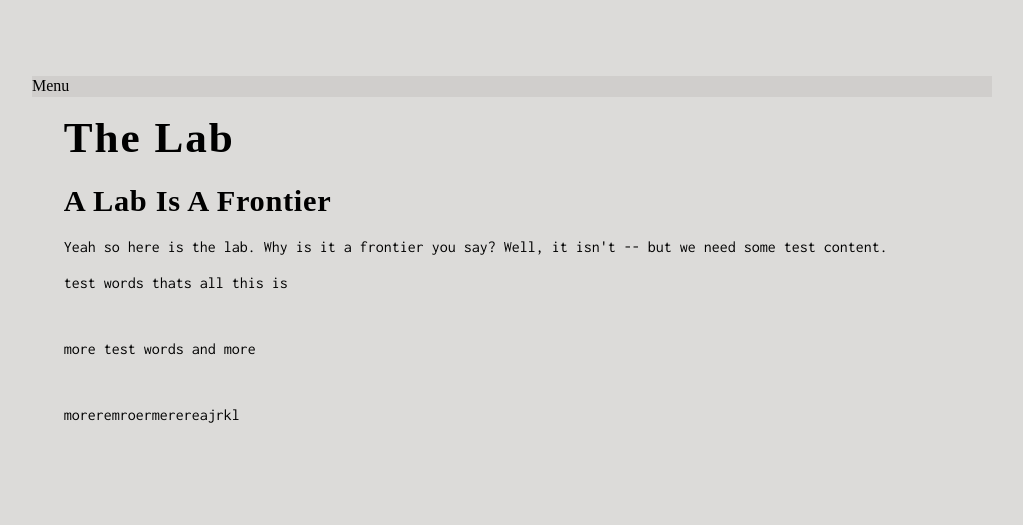
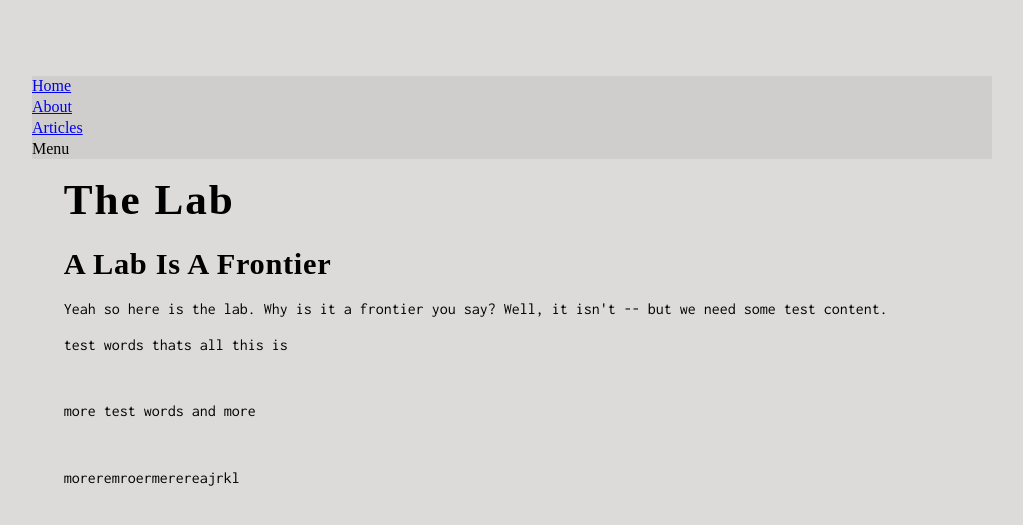
Before and after one commit to msawangwan/msawangwan.github.io, a Jekyll site: the page built from index.html, in a window 1280 px wide. Shown: the top 525 px of the page, without its empty margins (128-1151 px from the left). Built offline with Jekyll 4.4.1, drawn with Linux system fonts in a browser that asks for light colours; some web fonts are replaced.

```diff
--- a/css/default-large.css
+++ b/css/default-large.css
@@ -1,6 +1,6 @@
 @media (min-width: 960px) {
   nav ul {
-    max-height: auto;
+    max-height: 20em;
   }
 
   #page {
```
